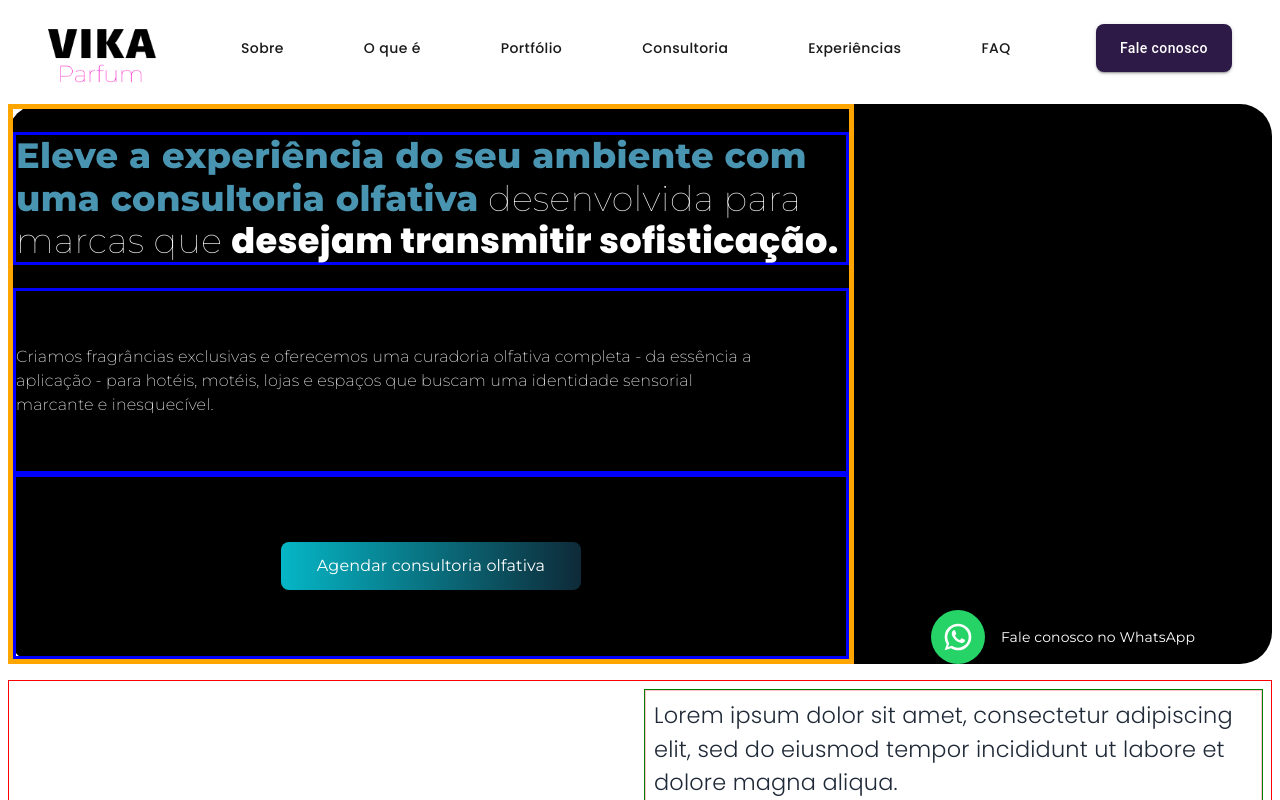
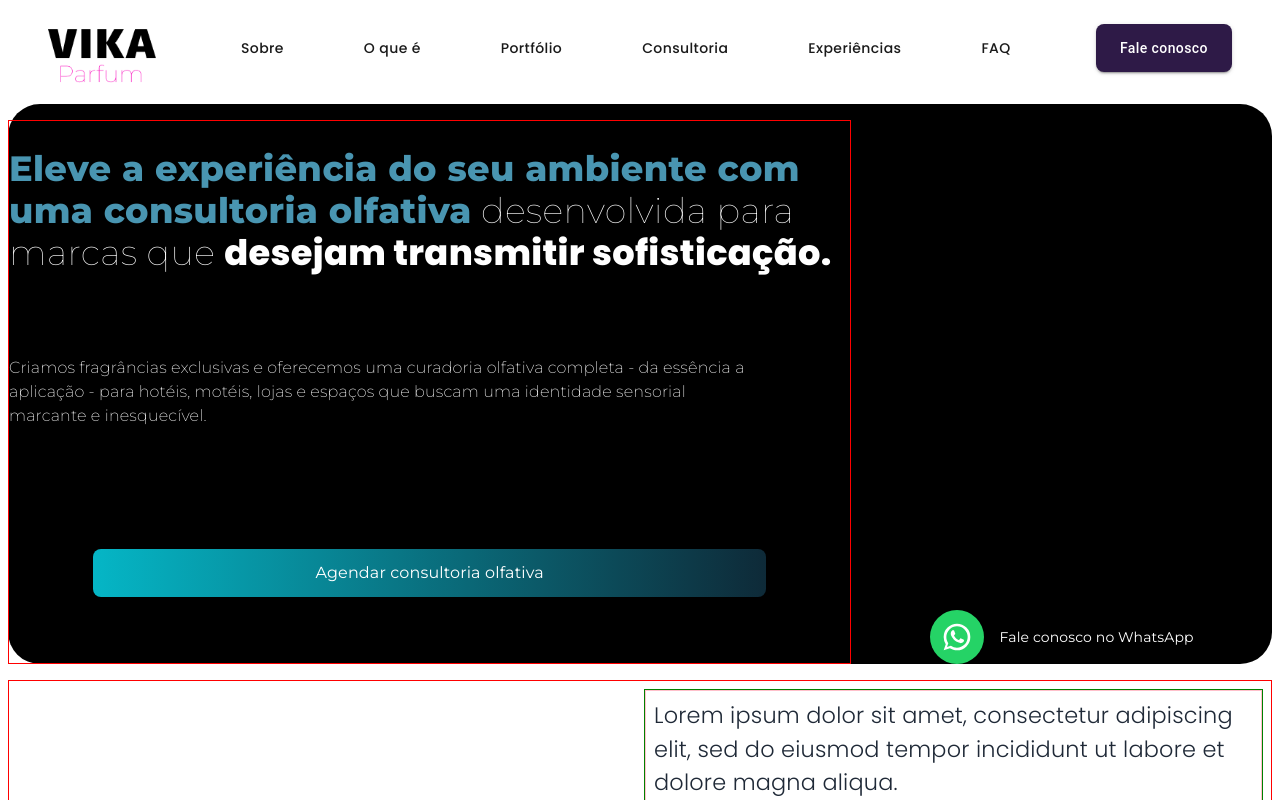
Before and after one commit to angelorubin/landing-page-vika, a Next.js app: page / in a window 1280 px wide. Shown: the top 800 px of the page. Built offline with nearby package versions, Linux system fonts and the light colour scheme.

Commit message:
Ajustando Hero

```diff
--- a/src/components/Hero.tsx
+++ b/src/components/Hero.tsx
@@ -25,18 +25,20 @@ export default function Hero() {
         sx={{
           display: "flex",
           flex: { xs: 1, sm: 2, md: 2 },
-          width: { xs: "100%", sm: "80%", md: "80%" },
-          flexDirection: { xs: "column", sm: "column", md: "column" },
+          width: { xs: "80%", sm: "80%", md: "80%" },
+          flexDirection: { xs: "column", sm: "row", md: "column" },
           justifyContent: { xs: "center", sm: "center", md: "center" },
           alignItems: { xs: "center", sm: "center", md: "center" },
-          border: "5px solid orange"
+          mt: "1rem",
+          gap: { xs: 6, sm: 2, md: 0 },
+          border: "1px solid red"
         }}>
         {/* TÍTULO */}
         <Box sx={{
           display: "flex",
           flex: 1,
           justifyContent: { xs: "center", sm: "center", md: "center" },
-          alignItems: { xs: "center", sm: "center", md: "center" },
+          alignItems: { xs: "center", sm: "center", md: "center" }
         }}>
           <Typography
             sx={{
@@ -45,8 +47,7 @@ export default function Hero() {
               fontFamily: montserrat.style.fontFamily,
               fontWeight: 100,
               color: "#ffffff",
-              textAlign: { xs: "center", sm: "left", md: "left" },
-              border: "3px solid blue"
+              textAlign: { xs: "center", sm: "center", md: "left" }
             }}
           >
             <Box component="span"
@@ -95,8 +96,7 @@ export default function Hero() {
         <Box sx={{
           display: "flex",
           flex: 1,
-          alignItems: "center",
-          border: "3px solid blue"
+          alignItems: "center"
         }}>
           <Typography
             sx={{
@@ -107,7 +107,7 @@ export default function Hero() {
               fontFamily: montserrat.style.fontFamily,
               fontWeight: 200,
               maxWidth: { xs: "100%", md: "90%" },
-              textAlign: { xs: "center", sm: "left", md: "left" }
+              textAlign: { xs: "center", sm: "center", md: "left" }
             }}
           >
             Criamos fragrâncias exclusivas e oferecemos uma curadoria olfativa completa - da
@@ -122,8 +122,7 @@ export default function Hero() {
           flex: 1,
           justifyContent: "center",
           alignItems: "center",
-          width: "100%",
-          border: "3px solid blue"
+          width: "100%"
         }}>
           <Button
             variant="contained"
@@ -133,7 +132,7 @@ export default function Hero() {
               color: "#fff",
               px: 4,
               py: 1.5,
-              width: { xs: "100%", sm: "300px" },
+              width: { xs: "70%", sm: "80%" },
               boxShadow: "none",
               "&:hover": {
                 background: "linear-gradient(to right, #05b6c6ff, #0E2A38)",
```
